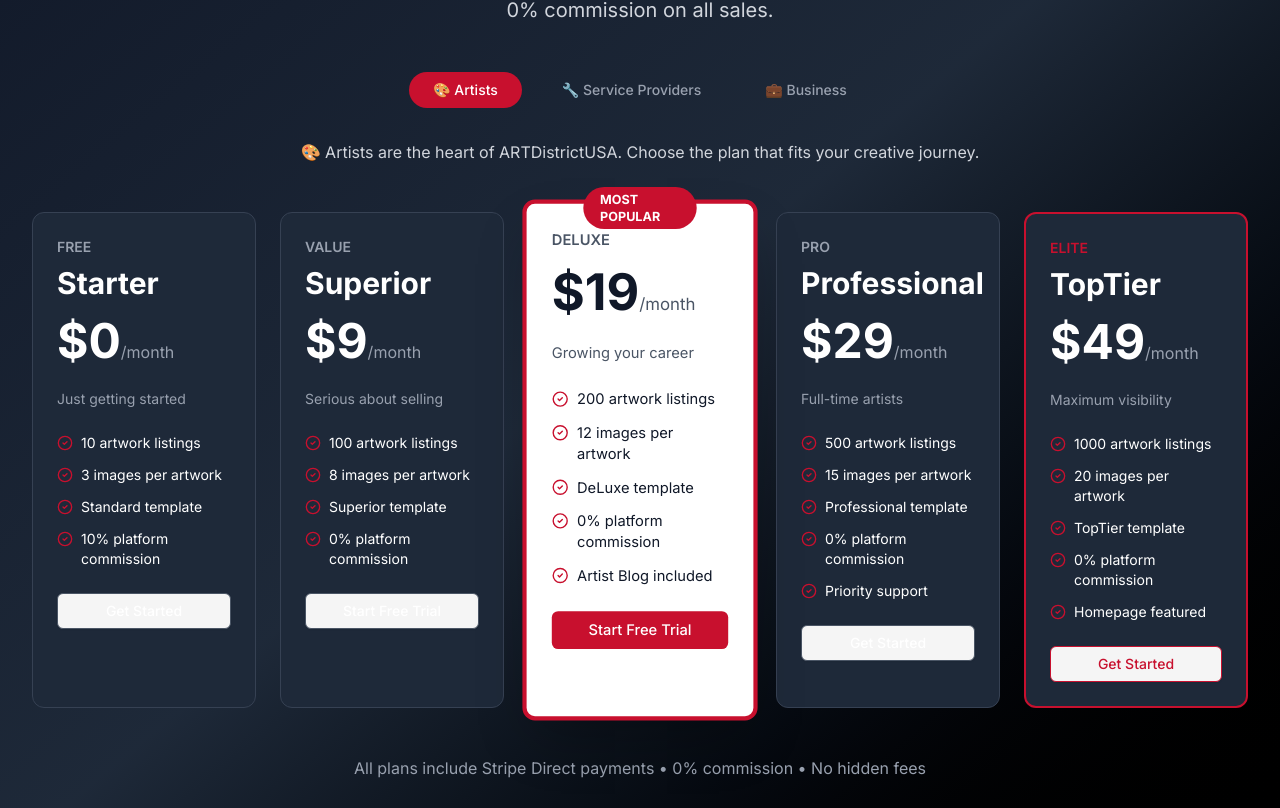
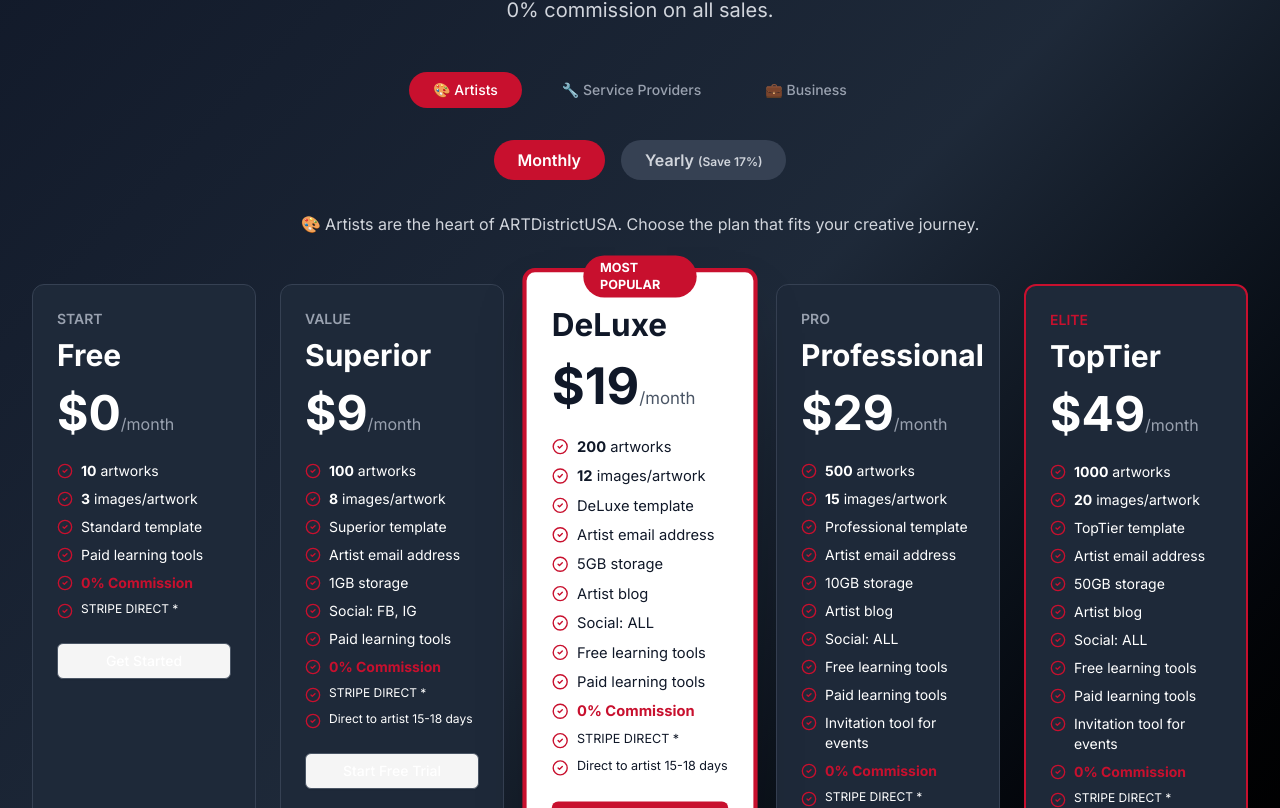
Before and after one commit to HEKA-ADUSA/artdistrictusa-frontend, a Next.js app: page /sell in a window 1280 px wide. Shown: the part 2632-3440 px from the top of the page. Built offline with nearby package versions, Linux system fonts and the light colour scheme.

Commit message:
Phase 3: Update /sell page with complete pricing tiers and monthly/yearly toggle

```diff
--- a/src/app/sell/page.tsx
+++ b/src/app/sell/page.tsx
@@ -1,5 +1,7 @@
+"use client";
 import Link from 'next/link';
 import Image from 'next/image';
+import { useState } from 'react';
 import { Button } from '@/components/ui/button';
 import { Badge } from '@/components/ui/badge';
 import { DollarSign, Globe, Shield, Zap, CheckCircle2 } from 'lucide-react';
@@ -309,6 +311,117 @@
 
 // Membership Plans Component
 function MembershipPlansSection() {
+    const [billingPeriod, setBillingPeriod] = useState<'monthly' | 'yearly'>('monthly');
+
+    const tiers = [
+        {
+            name: "Free",
+            label: "START",
+            priceMonthly: 0,
+            priceYearly: 0,
+            artworks: 10,
+            images: 3,
+            template: "Standard",
+            emailAddress: "X",
+            storage: "X",
+            blog: "X",
+            social: "X",
+            learning: "X",
+            paidLearning: "YES",
+            invitations: "X",
+            payment: "STRIPE DIRECT *",
+            commission: "0%",
+            money: "0%",
+            branding: "ART District USA",
+            crossSales: "YES"
+        },
+        {
+            name: "Superior",
+            label: "VALUE",
+            priceMonthly: 9,
+            priceYearly: 90,
+            artworks: 100,
+            images: 8,
+            template: "Superior",
+            emailAddress: "YES",
+            storage: "1GB",
+            blog: "X",
+            social: "FB, IG",
+            learning: "X",
+            paidLearning: "YES",
+            invitations: "X",
+            payment: "STRIPE DIRECT *",
+            commission: "0%",
+            money: "YES +",
+            branding: "No Branding *",
+            crossSales: "NO #"
+        },
+        {
+            name: "DeLuxe",
+            label: "MOST POPULAR",
+            priceMonthly: 19,
+            priceYearly: 190,
+            artworks: 200,
+            images: 12,
+            template: "DeLuxe",
+            emailAddress: "YES",
+            storage: "5GB",
+            blog: "YES",
+            social: "ALL",
+            learning: "YES",
+            paidLearning: "YES",
+            invitations: "X",
+            payment: "STRIPE DIRECT *",
+            commission: "0%",
+            money: "YES +",
+            branding: "No Branding *",
+            crossSales: "NO #",
+            highlighted: true
+        },
+        {
+            name: "Professional",
+            label: "PRO",
+            priceMonthly: 29,
+            priceYearly: 290,
+            artworks: 500,
+            images: 15,
+            template: "Professional",
+            emailAddress: "YES",
+            storage: "10GB",
+            blog: "YES",
+            social: "ALL",
+            learning: "YES",
+            paidLearning: "YES",
+            invitations: "YES",
+            payment: "STRIPE DIRECT *",
+            commission: "0%",
+            money: "YES +",
+            branding: "No Branding *",
+            crossSales: "NO #"
+        },
+        {
+            name: "TopTier",
+            label: "ELITE",
+            priceMonthly: 49,
+            priceYearly: 490,
+            artworks: 1000,
+            images: 20,
+            template: "TopTier",
+            emailAddress: "YES",
+            storage: "50GB",
+            blog: "YES",
+            social: "ALL",
+            learning: "YES",
+            paidLearning: "YES",
+            invitations: "YES",
+            payment: "STRIPE DIRECT *",
+            commission: "0%",
+            money: "YES +",
+            branding: "No Hint at All",
+            crossSales: "No Hint at All"
+        }
+    ];
+
     return (
         <section className="py-20 bg-gradient-to-br from-gray-900 via-gray-800 to-black text-white">
             <div className="container px-4 md:px-8">
@@ -333,199 +446,155 @@
                     </Button>
                 </div>
 
+                {/* Monthly/Yearly Toggle */}
+                <div className="flex justify-center items-center gap-4 mb-8">
+                    <button
+                        onClick={() => setBillingPeriod('monthly')}
+                        className={`px-6 py-2 rounded-full font-semibold transition ${billingPeriod === 'monthly' ? 'bg-primary text-white' : 'bg-gray-700 text-gray-300 hover:bg-gray-600'}`}
+                    >
+                        Monthly
+                    </button>
+                    <button
+                        onClick={() => setBillingPeriod('yearly')}
+                        className={`px-6 py-2 rounded-full font-semibold transition ${billingPeriod === 'yearly' ? 'bg-primary text-white' : 'bg-gray-700 text-gray-300 hover:bg-gray-600'}`}
+                    >
+                        Yearly <span className="text-xs">(Save 17%)</span>
+                    </button>
+                </div>
+
                 <p className="text-center text-gray-300 mb-12">
                     🎨 Artists are the heart of ARTDistrictUSA. Choose the plan that fits your creative journey.
                 </p>
 
                 {/* Pricing Cards */}
                 <div className="grid grid-cols-1 md:grid-cols-3 lg:grid-cols-5 gap-6 max-w-7xl mx-auto">
-                    {/* Starter - Free */}
-                    <div className="bg-gray-800 rounded-xl p-6 border border-gray-700">
+                    {tiers.map((tier, idx) => {
+                        const price = billingPeriod === 'monthly' ? tier.priceMonthly : tier.priceYearly;
+                        const priceDisplay = billingPeriod === 'monthly' ? `$${tier.priceMonthly}` : `$${tier.priceYearly}`;
+                        const period = billingPeriod === 'monthly' ? '/month' : '/year';
+
+                        return (
+                            <div
+                                key={idx}
+                                className={`rounded-xl p-6 ${tier.highlighted
+                                    ? 'bg-white text-gray-900 border-4 border-primary relative transform scale-105 shadow-2xl'
+                                    : tier.name === 'TopTier'
+                                        ? 'bg-gray-800 border-2 border-primary'
+                                        : 'bg-gray-800 border border-gray-700'
+                                    }`}
+                            >
+                                {tier.highlighted && (
+                                    <div className="absolute -top-4 left-1/2 -translate-x-1/2 bg-primary text-white px-4 py-1 rounded-full text-xs font-bold">
+                                        {tier.label}
+                                    </div>
+                                )}
+
                                 <div className="mb-4">
-                            <div className="text-sm font-semibold text-gray-400 uppercase">FREE</div>
-                            <div className="text-3xl font-bold mt-2">Starter</div>
+                                    <div className={`text-sm font-semibold uppercase ${tier.highlighted ? 'text-gray-600' : tier.name === 'TopTier' ? 'text-primary' : 'text-gray-400'
+                                        }`}>
+                                        {!tier.highlighted && tier.label}
                                     </div>
+                                    <div className="text-3xl font-bold mt-2">{tier.name}</div>
+                                </div>
+
                                 <div className="mb-6">
-                            <span className="text-5xl font-bold">$0</span>
-                            <span className="text-gray-400">/month</span>
+                                    <span className="text-5xl font-bold">{priceDisplay}</span>
+                                    <span className={tier.highlighted ? 'text-gray-600' : 'text-gray-400'}>{period}</span>
                                 </div>
-                        <div className="text-sm text-gray-400 mb-6">Just getting started</div>
-                        <ul className="space-y-3 text-sm mb-6">
+
+                                <ul className="space-y-2 text-sm mb-6">
                                     <li className="flex items-start gap-2">
-                                <CheckCircle2 className="h-4 w-4 text-primary mt-0.5 flex-shrink-0" />
-                                <span>10 artwork listings</span>
+                                        <CheckCircle2 className={`h-4 w-4 mt-0.5 flex-shrink-0 ${tier.highlighted ? 'text-primary' : 'text-primary'}`} />
+                                        <span><strong>{tier.artworks}</strong> artworks</span>
                                     </li>
                                     <li className="flex items-start gap-2">
-                                <CheckCircle2 className="h-4 w-4 text-primary mt-0.5 flex-shrink-0" />
-                                <span>3 images per artwork</span>
+                                        <CheckCircle2 className={`h-4 w-4 mt-0.5 flex-shrink-0 ${tier.highlighted ? 'text-primary' : 'text-primary'}`} />
+                                        <span><strong>{tier.images}</strong> images/artwork</span>
                                     </li>
                                     <li className="flex items-start gap-2">
-                                <CheckCircle2 className="h-4 w-4 text-primary mt-0.5 flex-shrink-0" />
-                                <span>Standard template</span>
+                                        <CheckCircle2 className={`h-4 w-4 mt-0.5 flex-shrink-0 ${tier.highlighted ? 'text-primary' : 'text-primary'}`} />
+                                        <span>{tier.template} template</span>
+                                    </li>
+                                    {tier.emailAddress !== "X" && (
+                                        <li className="flex items-start gap-2">
+                                            <CheckCircle2 className={`h-4 w-4 mt-0.5 flex-shrink-0 ${tier.highlighted ? 'text-primary' : 'text-primary'}`} />
+                                            <span>Artist email address</span>
+                                        </li>
+                                    )}
+                                    {tier.storage !== "X" && (
+                                        <li className="flex items-start gap-2">
+                                            <CheckCircle2 className={`h-4 w-4 mt-0.5 flex-shrink-0 ${tier.highlighted ? 'text-primary' : 'text-primary'}`} />
+                                            <span>{tier.storage} storage</span>
+                                        </li>
+                                    )}
+                                    {tier.blog !== "X" && (
+                                        <li className="flex items-start gap-2">
+                                            <CheckCircle2 className={`h-4 w-4 mt-0.5 flex-shrink-0 ${tier.highlighted ? 'text-primary' : 'text-primary'}`} />
+                                            <span>Artist blog</span>
+                                        </li>
+                                    )}
+                                    {tier.social !== "X" && (
+                                        <li className="flex items-start gap-2">
+                                            <CheckCircle2 className={`h-4 w-4 mt-0.5 flex-shrink-0 ${tier.highlighted ? 'text-primary' : 'text-primary'}`} />
+                                            <span>Social: {tier.social}</span>
+                                        </li>
+                                    )}
+                                    {tier.learning !== "X" && (
+                                        <li className="flex items-start gap-2">
+                                            <CheckCircle2 className={`h-4 w-4 mt-0.5 flex-shrink-0 ${tier.highlighted ? 'text-primary' : 'text-primary'}`} />
+                                            <span>Free learning tools</span>
+                                        </li>
+                                    )}
+                                    <li className="flex items-start gap-2">
+                                        <CheckCircle2 className={`h-4 w-4 mt-0.5 flex-shrink-0 ${tier.highlighted ? 'text-primary' : 'text-primary'}`} />
+                                        <span>Paid learning tools</span>
+                                    </li>
+                                    {tier.invitations !== "X" && (
+                                        <li className="flex items-start gap-2">
+                                            <CheckCircle2 className={`h-4 w-4 mt-0.5 flex-shrink-0 ${tier.highlighted ? 'text-primary' : 'text-primary'}`} />
+                                            <span>Invitation tool for events</span>
+                                        </li>
+                                    )}
+                                    <li className="flex items-start gap-2">
+                                        <CheckCircle2 className={`h-4 w-4 mt-0.5 flex-shrink-0 ${tier.highlighted ? 'text-primary' : 'text-primary'}`} />
+                                        <span className="font-bold text-primary">0% Commission</span>
                                     </li>
                                     <li className="flex items-start gap-2">
-                                <CheckCircle2 className="h-4 w-4 text-primary mt-0.5 flex-shrink-0" />
-                                <span>10% platform commission</span>
+                                        <CheckCircle2 className={`h-4 w-4 mt-0.5 flex-shrink-0 ${tier.highlighted ? 'text-primary' : 'text-primary'}`} />
+                                        <span className="text-xs">{tier.payment}</span>
                                     </li>
+                                    {tier.money !== "0%" && (
+                                        <li className="flex items-start gap-2">
+                                            <CheckCircle2 className={`h-4 w-4 mt-0.5 flex-shrink-0 ${tier.highlighted ? 'text-primary' : 'text-primary'}`} />
+                                            <span className="text-xs">Direct to artist 15-18 days</span>
+                                        </li>
+                                    )}
                                 </ul>
-                        <Button variant="outline" className="w-full border-gray-600 hover:bg-gray-700">
-                            Get Started
+
+                                <Button
+                                    className={`w-full ${tier.highlighted
+                                        ? 'bg-primary hover:bg-primary/90'
+                                        : tier.name === 'TopTier'
+                                            ? 'border-primary text-primary hover:bg-primary/10'
+                                            : 'border-gray-600 hover:bg-gray-700'
+                                        }`}
+                                    variant={tier.highlighted ? 'default' : 'outline'}
+                                >
+                                    {tier.priceMonthly === 0 ? 'Get Started' : 'Start Free Trial'}
                                 </Button>
                             </div>
-
-                    {/* Superior - $9 */}
-                    <div className="bg-gray-800 rounded-xl p-6 border border-gray-700">
-                        <div className="mb-4">
-                            <div className="text-sm font-semibold text-gray-400 uppercase">VALUE</div>
-                            <div className="text-3xl font-bold mt-2">Superior</div>
-                        </div>
-                        <div className="mb-6">
-                            <span className="text-5xl font-bold">$9</span>
-                            <span className="text-gray-400">/month</span>
-                        </div>
-                        <div className="text-sm text-gray-400 mb-6">Serious about selling</div>
-                        <ul className="space-y-3 text-sm mb-6">
-                            <li className="flex items-start gap-2">
-                                <CheckCircle2 className="h-4 w-4 text-primary mt-0.5 flex-shrink-0" />
-                                <span>100 artwork listings</span>
-                            </li>
-                            <li className="flex items-start gap-2">
-                                <CheckCircle2 className="h-4 w-4 text-primary mt-0.5 flex-shrink-0" />
-                                <span>8 images per artwork</span>
-                            </li>
-                            <li className="flex items-start gap-2">
-                                <CheckCircle2 className="h-4 w-4 text-primary mt-0.5 flex-shrink-0" />
-                                <span>Superior template</span>
-                            </li>
-                            <li className="flex items-start gap-2">
-                                <CheckCircle2 className="h-4 w-4 text-primary mt-0.5 flex-shrink-0" />
-                                <span>0% platform commission</span>
-                            </li>
-                        </ul>
-                        <Button variant="outline" className="w-full border-gray-600 hover:bg-gray-700">
-                            Start Free Trial
-                        </Button>
+                        );
+                    })}
                 </div>
 
-                    {/* DeLuxe - $19 MOST POPULAR */}
-                    <div className="bg-white text-gray-900 rounded-xl p-6 border-4 border-primary relative transform scale-105 shadow-2xl">
-                        <div className="absolute -top-4 left-1/2 -translate-x-1/2 bg-primary text-white px-4 py-1 rounded-full text-xs font-bold">
-                            MOST POPULAR
-                        </div>
-                        <div className="mb-4">
-                            <div className="text-sm font-semibold text-gray-600 uppercase">DeLuxe</div>
-                        </div>
-                        <div className="mb-6">
-                            <span className="text-5xl font-bold">$19</span>
-                            <span className="text-gray-600">/month</span>
-                        </div>
-                        <div className="text-sm text-gray-600 mb-6">Growing your career</div>
-                        <ul className="space-y-3 text-sm mb-6">
-                            <li className="flex items-start gap-2">
-                                <CheckCircle2 className="h-4 w-4 text-primary mt-0.5 flex-shrink-0" />
-                                <span>200 artwork listings</span>
-                            </li>
-                            <li className="flex items-start gap-2">
-                                <CheckCircle2 className="h-4 w-4 text-primary mt-0.5 flex-shrink-0" />
-                                <span>12 images per artwork</span>
-                            </li>
-                            <li className="flex items-start gap-2">
-                                <CheckCircle2 className="h-4 w-4 text-primary mt-0.5 flex-shrink-0" />
-                                <span>DeLuxe template</span>
-                            </li>
-                            <li className="flex items-start gap-2">
-                                <CheckCircle2 className="h-4 w-4 text-primary mt-0.5 flex-shrink-0" />
-                                <span>0% platform commission</span>
-                            </li>
-                            <li className="flex items-start gap-2">
-                                <CheckCircle2 className="h-4 w-4 text-primary mt-0.5 flex-shrink-0" />
-                                <span>Artist Blog included</span>
-                            </li>
-                        </ul>
-                        <Button className="w-full bg-primary hover:bg-primary/90">
-                            Start Free Trial
-                        </Button>
-                    </div>
-
-                    {/* Professional - $29 */}
-                    <div className="bg-gray-800 rounded-xl p-6 border border-gray-700">
-                        <div className="mb-4">
-                            <div className="text-sm font-semibold text-gray-400 uppercase">PRO</div>
-                            <div className="text-3xl font-bold mt-2">Professional</div>
-                        </div>
-                        <div className="mb-6">
-                            <span className="text-5xl font-bold">$29</span>
-                            <span className="text-gray-400">/month</span>
-                        </div>
-                        <div className="text-sm text-gray-400 mb-6">Full-time artists</div>
-                        <ul className="space-y-3 text-sm mb-6">
-                            <li className="flex items-start gap-2">
-                                <CheckCircle2 className="h-4 w-4 text-primary mt-0.5 flex-shrink-0" />
-                                <span>500 artwork listings</span>
-                            </li>
-                            <li className="flex items-start gap-2">
-                                <CheckCircle2 className="h-4 w-4 text-primary mt-0.5 flex-shrink-0" />
-                                <span>15 images per artwork</span>
-                            </li>
-                            <li className="flex items-start gap-2">
-                                <CheckCircle2 className="h-4 w-4 text-primary mt-0.5 flex-shrink-0" />
-                                <span>Professional template</span>
-                            </li>
-                            <li className="flex items-start gap-2">
-                                <CheckCircle2 className="h-4 w-4 text-primary mt-0.5 flex-shrink-0" />
-                                <span>0% platform commission</span>
-                            </li>
-                            <li className="flex items-start gap-2">
-                                <CheckCircle2 className="h-4 w-4 text-primary mt-0.5 flex-shrink-0" />
-                                <span>Priority support</span>
-                            </li>
-                        </ul>
-                        <Button variant="outline" className="w-full border-gray-600 hover:bg-gray-700">
-                            Get Started
-                        </Button>
-                    </div>
-
-                    {/* TopTier - $49 */}
-                    <div className="bg-gray-800 rounded-xl p-6 border-2 border-primary">
-                        <div className="mb-4">
-                            <div className="text-sm font-semibold text-primary uppercase">ELITE</div>
-                            <div className="text-3xl font-bold mt-2">TopTier</div>
-                        </div>
-                        <div className="mb-6">
-                            <span className="text-5xl font-bold">$49</span>
-                            <span className="text-gray-400">/month</span>
-                        </div>
-                        <div className="text-sm text-gray-400 mb-6">Maximum visibility</div>
-                        <ul className="space-y-3 text-sm mb-6">
-                            <li className="flex items-start gap-2">
-                                <CheckCircle2 className="h-4 w-4 text-primary mt-0.5 flex-shrink-0" />
-                                <span>1000 artwork listings</span>
-                            </li>
-                            <li className="flex items-start gap-2">
-                                <CheckCircle2 className="h-4 w-4 text-primary mt-0.5 flex-shrink-0" />
-                                <span>20 images per artwork</span>
-                            </li>
-                            <li className="flex items-start gap-2">
-                                <CheckCircle2 className="h-4 w-4 text-primary mt-0.5 flex-shrink-0" />
-                                <span>TopTier template</span>
-                            </li>
-                            <li className="flex items-start gap-2">
-                                <CheckCircle2 className="h-4 w-4 text-primary mt-0.5 flex-shrink-0" />
-                                <span>0% platform commission</span>
-                            </li>
-                            <li className="flex items-start gap-2">
-                                <CheckCircle2 className="h-4 w-4 text-primary mt-0.5 flex-shrink-0" />
-                                <span>Homepage featured</span>
-                            </li>
-                        </ul>
-                        <Button variant="outline" className="w-full border-primary text-primary hover:bg-primary/10">
-                            Get Started
-                        </Button>
-                    </div>
-                </div>
-
-                <div className="text-center mt-12 text-gray-400">
-                    <p>All plans include Stripe Direct payments • 0% commission • No hidden fees</p>
+                <div className="text-center mt-12 space-y-2">
+                    <p className="text-gray-400">All plans include Stripe Direct payments • 0% commission • No hidden fees</p>
+                    <p className="text-xs text-gray-500">
+                        * STRIPE DIRECT = Stripe transaction fees 2.9% + $0.30 apply | + Customers pay to Stripe directly 15-18 days after confirmed arrival
+                    </p>
+                    <p className="text-xs text-gray-500">
+                        * No Branding = Just website name and Featured by Button | # Only if Customers get to Site from the Homepage
+                    </p>
                 </div>
             </div>
         </section>
```
Lines whose indentation alone changed are shown as unchanged.
